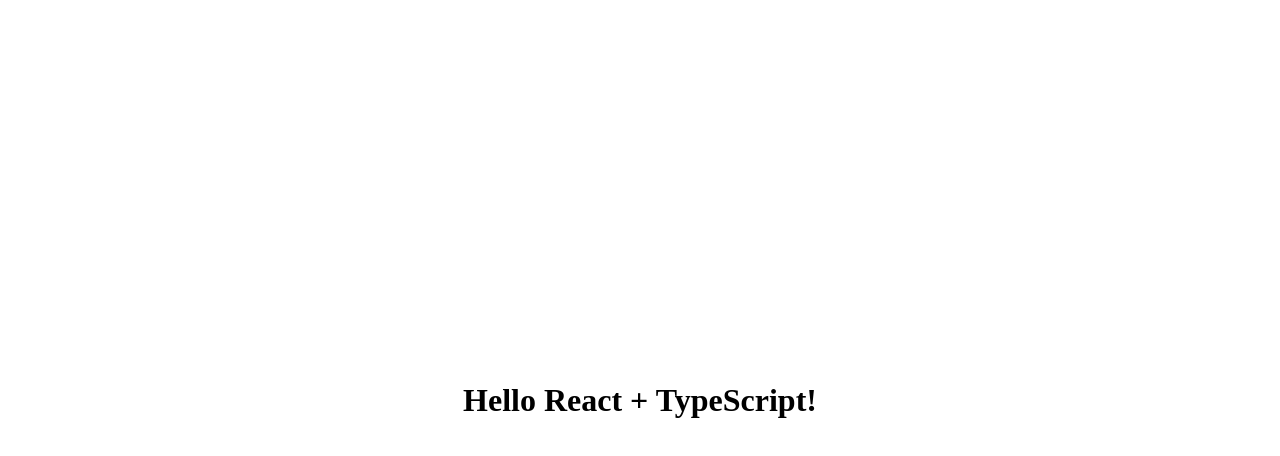
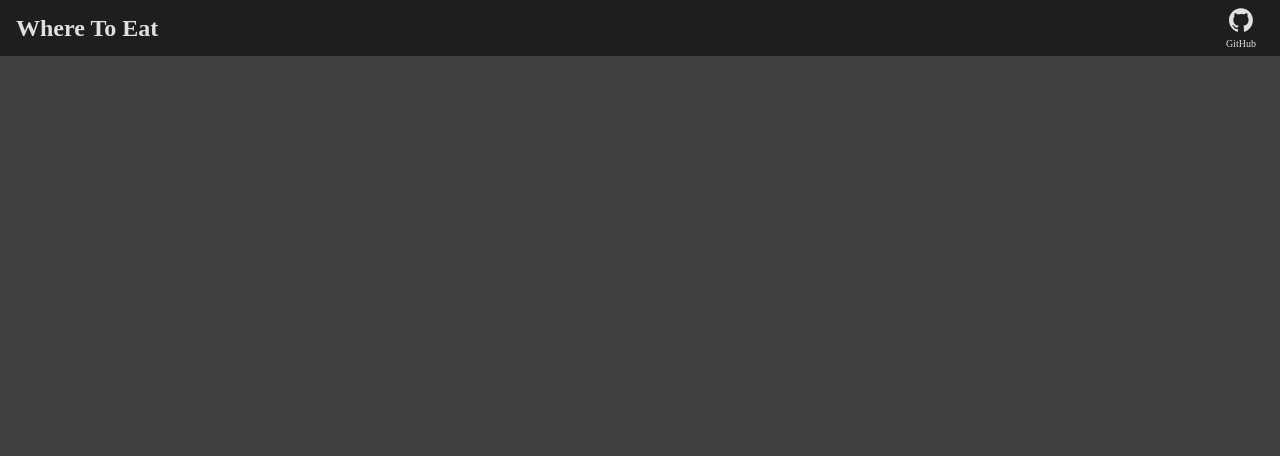
Before and after one commit to TyostoKarry/where-to-eat-web, a React (Vite) app: page / in a window 1280 px wide. Shown: the top 456 px of the page. Built offline with nearby package versions, Linux system fonts and the light colour scheme.

Commit message:
Create default layout

```diff
--- a/src/App.css
+++ b/src/App.css
@@ -1,6 +1,17 @@
 #root {
-  max-width: 1280px;
+  width: 100%;
   margin: 0 auto;
-  padding: 2rem;
   text-align: center;
 }
+
+.app-container {
+  display: flex;
+  flex-direction: column;
+  min-height: 100vh;
+}
+
+.main-content {
+  flex: 1;
+  padding: var(--padding-xl);
+  background-color: var(--color-background);
+}
--- a/src/App.tsx
+++ b/src/App.tsx
@@ -1,11 +1,13 @@
+import { TopBar } from "./components/TopBar/TopBar";
 import "./App.css";
 
-function App() {
+const App = () => {
   return (
-    <div id="root">
-      <h1>Hello React + TypeScript!</h1>
+    <div className="app-container">
+      <TopBar />
+      <main className="main-content"></main>
     </div>
   );
-}
+};
 
 export default App;
--- a/src/components/GitHubButton/githubbutton.css
+++ b/src/components/GitHubButton/githubbutton.css
@@ -9,6 +9,7 @@
   font-weight: var(--font-weight-medium);
   transition: color 0.3s ease;
   width: fit-content;
+  max-width: 100%;
   padding: var(--padding-xs) var(--padding-sm);
 }
 
--- a/src/components/TopBar/topbar.css
+++ b/src/components/TopBar/topbar.css
@@ -1,4 +1,5 @@
 .topbar {
+  width: 100%;
   height: var(--topbar-height);
   background-color: var(--color-surface);
   color: var(--color-text);
@@ -6,6 +7,9 @@
   justify-content: space-between;
   align-items: center;
   padding: 0 var(--padding-l);
+  box-sizing: border-box;
+  max-width: 100vw;
+  overflow: hidden;
 }
 
 .topbar-left {
--- a/src/global.css
+++ b/src/global.css
@@ -5,7 +5,7 @@
 /* 🎨 Root Variables */
 :root {
   /* Colors */
-  --color-background: #121212;
+  --color-background: #404040;
   --color-surface: #1e1e1e;
   --color-muted: #333;
   --color-text: #e0e0e0;
--- a/src/index.css
+++ b/src/index.css
@@ -4,6 +4,7 @@
   margin: 0;
   display: flex;
   place-items: center;
+  max-width: 100vw;
   min-width: 320px;
   min-height: 100vh;
 }
```
